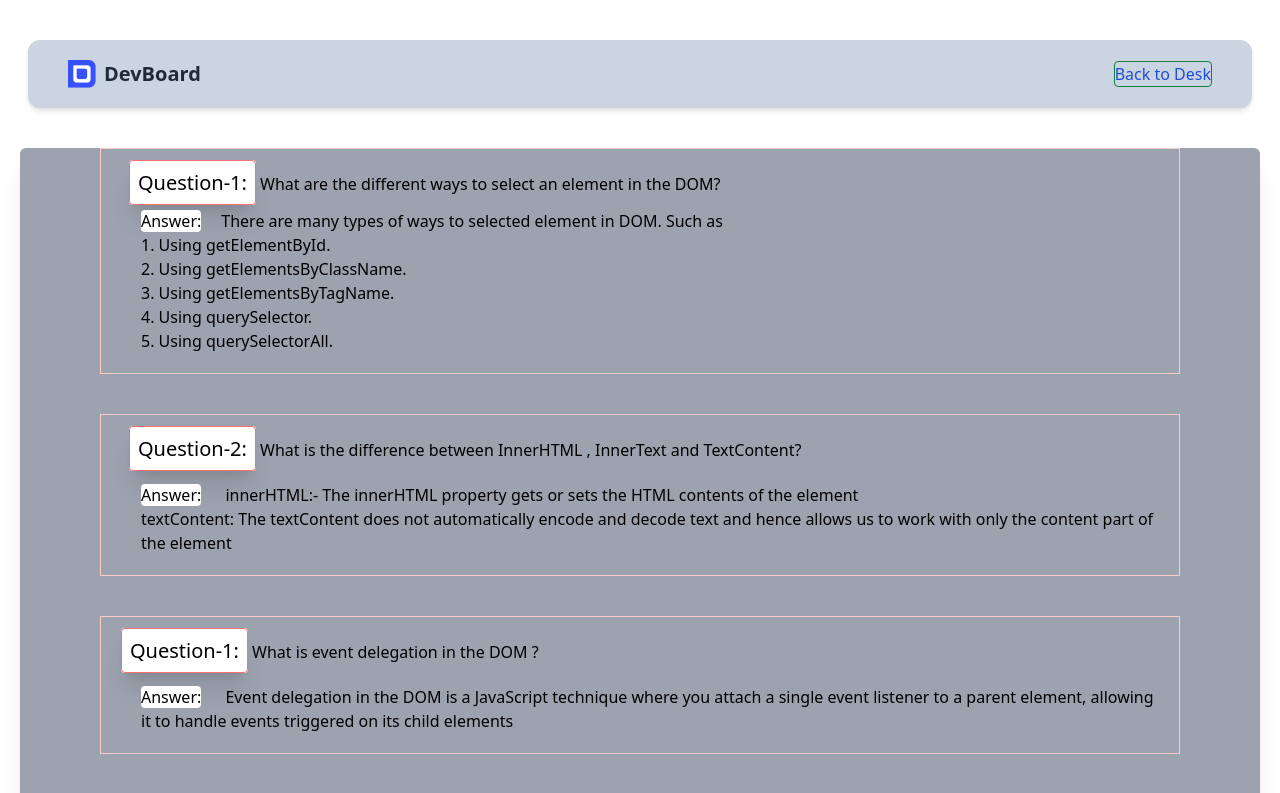
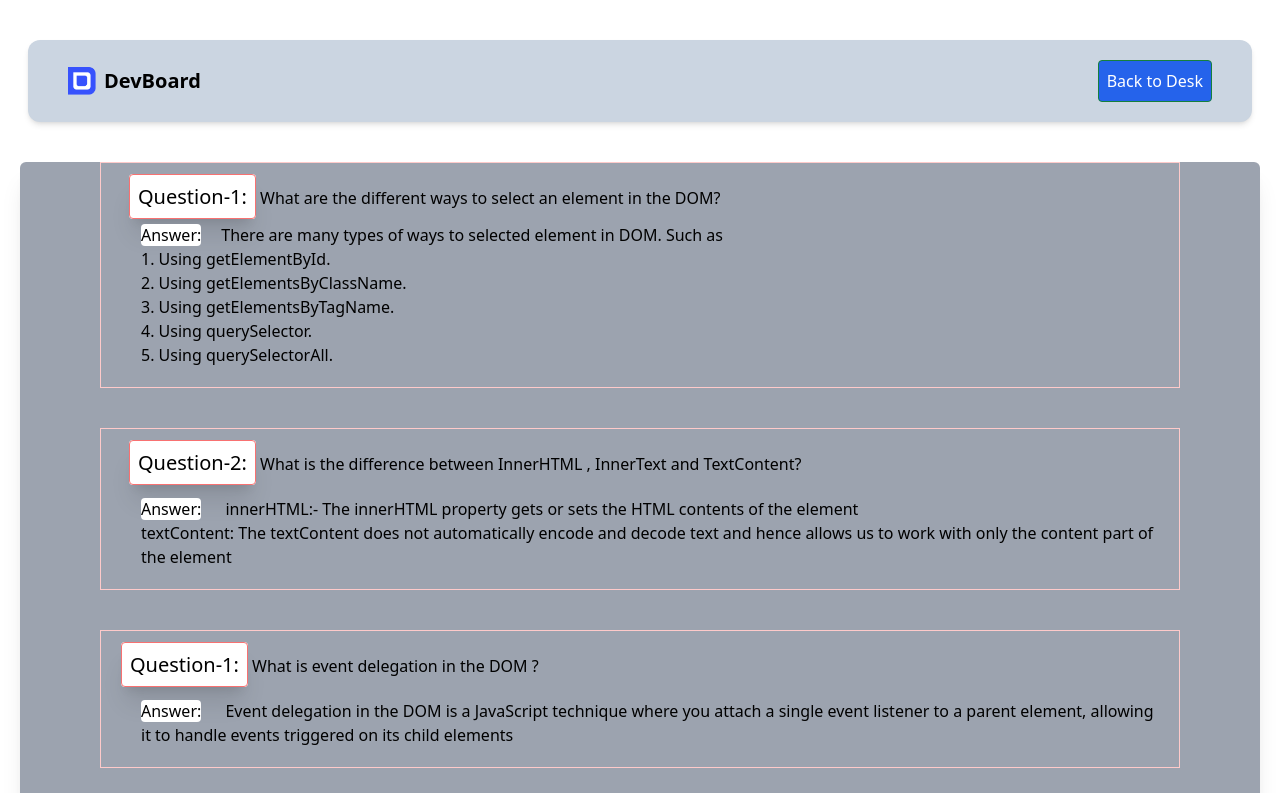
Before and after one commit to Sabus123/assignment-05, a plain HTML site: page blog.html in a window 1280 px wide. Shown: the top 793 px of the page. Drawn offline with nearby package versions, Linux system fonts and the light colour scheme.

Commit message:
updated cod

```diff
--- a/blog.html
+++ b/blog.html
@@ -24,10 +24,10 @@
         <div class="flex justify-between items-center">
             <div class="flex gap-2 items-center">
                 <img class="w-7 h-7" src="assets/logo.png" alt="">
-                <h1 class="text-xl font-bold">DevBoard</h1>
+                <h1 class="text-xl font-bold text-black">DevBoard</h1>
             </div>
             <div class="flex items-center gap-3">
-                <button id="back-btn" class="text-blue-700 text-ml border border-green-700 ring-emerald-500 rounded">Back to Desk</button>
+                <button id="back-btn" class="text-white p-2 text-ml border border-green-700 ring-emerald-500 rounded bg-blue-600">Back to Desk</button>
             </div>
         </div>
     </nav>
```
